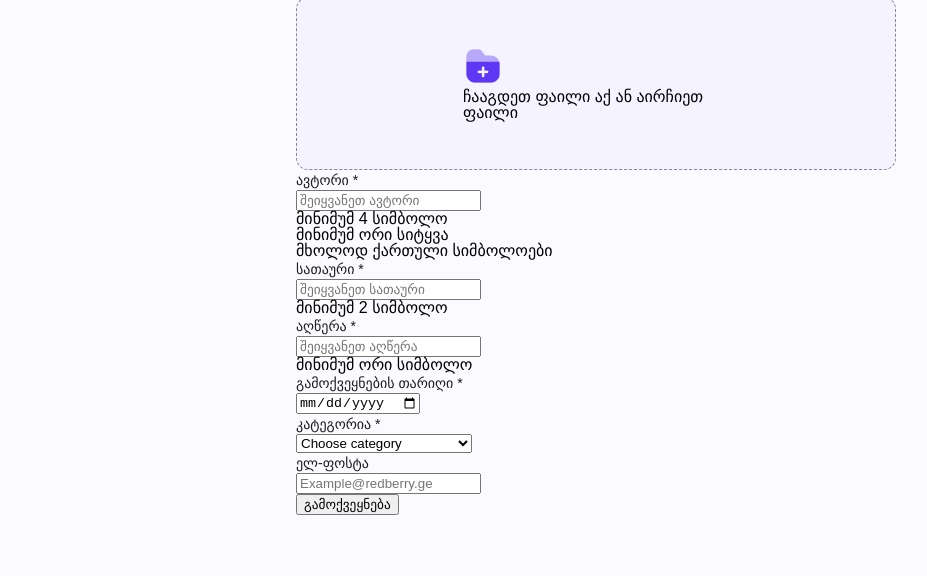
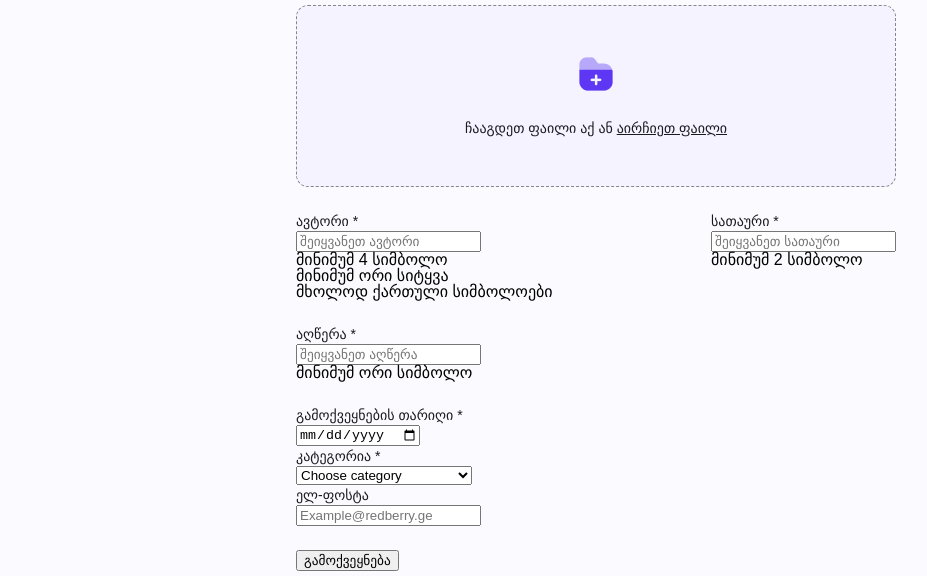
Before and after one commit to TemuriTsutskiridze/DevSquad, a plain HTML site: page pages/addNewBlog/addNewBlog.html in a window 1280 px wide. Shown: the part 224-800 px from the top of the page, without its empty margins (44-971 px from the left). Drawn offline with Linux system fonts and the light colour scheme; a small style sheet from the web is missing.

Commit message:
drag and drop feat

```diff
--- a/pages/addNewBlog/addNewBlog.css
+++ b/pages/addNewBlog/addNewBlog.css
@@ -27,12 +27,13 @@ main {
   align-items: center;
   background: #fbfaff;
   padding-top: 40px;
-  gap: 24px;
+  /* gap: 24px; */
 }
 .content {
   width: 600px;
   display: flex;
   flex-direction: column;
+  gap: 24px;
 }
 
 #arrow {
@@ -66,12 +67,36 @@ h2 {
   flex-direction: column;
   align-items: center;
   justify-content: center;
-  width: 600px;
   border-radius: 12px;
   border: 1px dashed #85858d;
   background: #f4f3ff;
-  padding: 48px 166px 48px;
+  padding: 48px 165px;
+  margin-top: 8px;
 }
+
+.file-upload-container p {
+  color: #1a1a1f;
+  font-size: 14px;
+  font-style: normal;
+  font-weight: 400;
+  line-height: 20px; /* 142.857% */
+  text-align: center;
+}
+.file-upload-container span {
+  font-weight: 500;
+  text-decoration-line: underline;
+}
+
 .file-drag-area {
   cursor: pointer;
+  display: flex;
+  flex-direction: column;
+  align-items: center;
+  gap: 24px;
 }
+
+#author-section {
+  display: flex;
+  flex-direction: row;
+  justify-content: space-between;
+}
--- a/pages/addNewBlog/addNewBlog.html
+++ b/pages/addNewBlog/addNewBlog.html
@@ -27,8 +27,8 @@
             class="file-upload-container"
             ondrop="dropHandler(event);"
             ondragover="dragOverHandler(event);">
-            <input type="file" id="fileInput" hidden />
             <label for="fileInput" class="file-drag-area">
+              <input type="file" id="fileInput" hidden />
               <img src="./images/folder-add.png" class="icon" alt="" />
               <p>ჩააგდეთ ფაილი აქ ან <span> აირჩიეთ ფაილი</span></p>
             </label>
```
